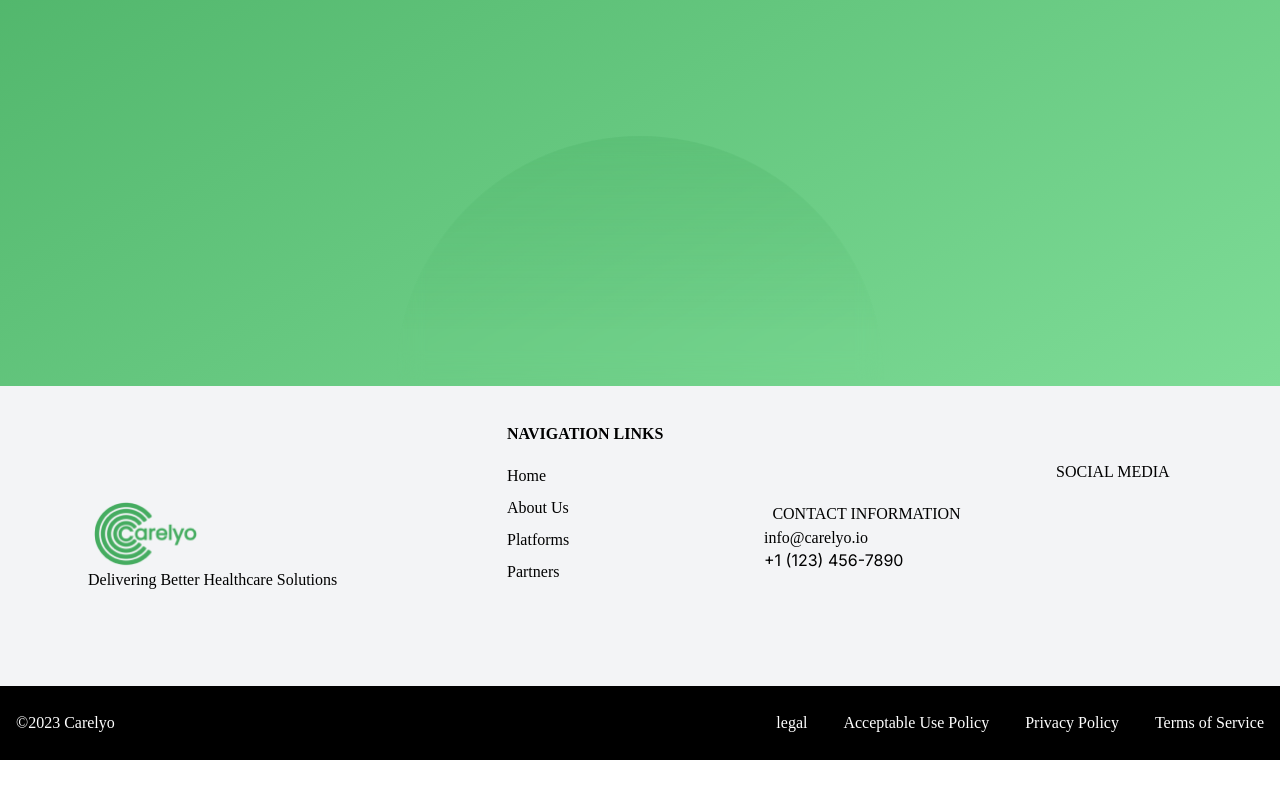
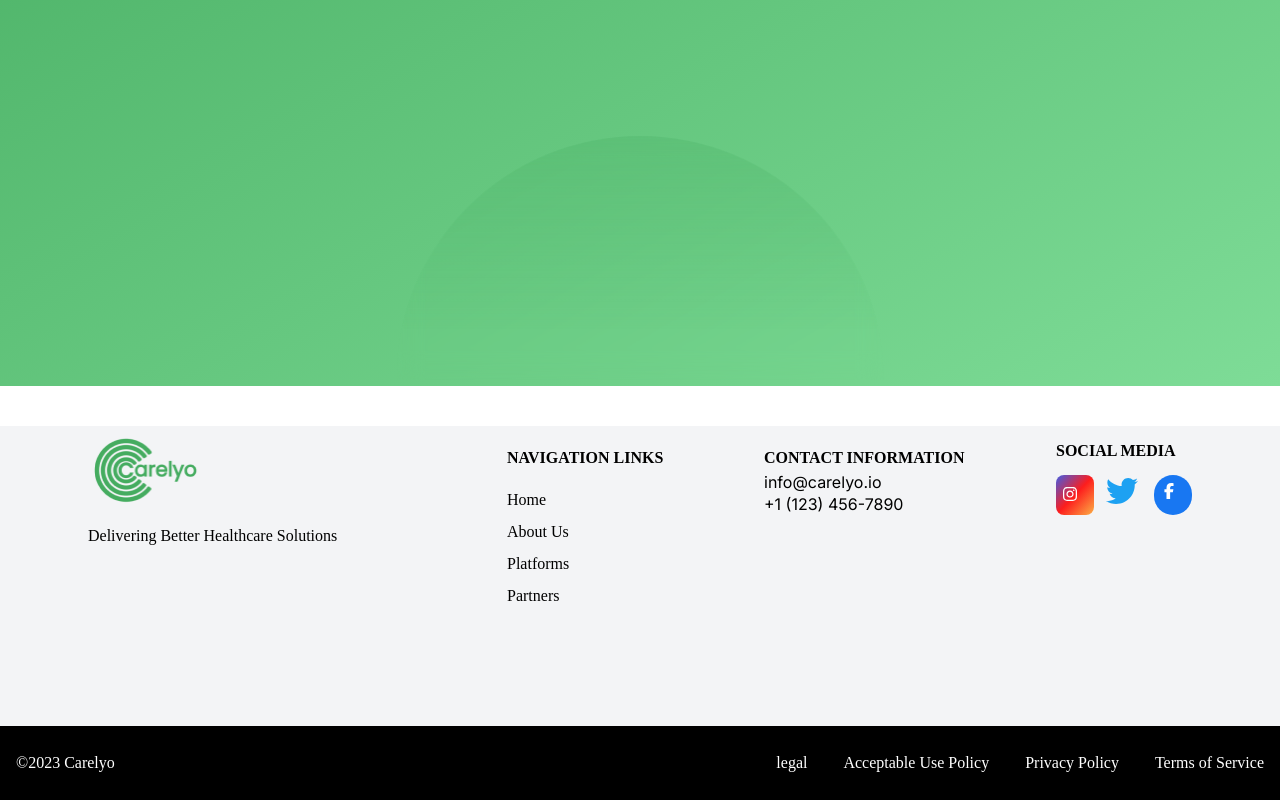
Before and after one commit to meeruu8282/next-mongodb-clerk, a Next.js app: page / in a window 1280 px wide. Shown: the part 502-1302 px from the top of the page. Before the commit the page ends 1262 px from the top, so only its background shows below. Built offline with nearby package versions, Linux system fonts and the light colour scheme.

Commit message:
css for social media footer

```diff
--- a/package.json
+++ b/package.json
@@ -11,6 +11,9 @@
   "dependencies": {
     "@emotion/react": "^11.11.1",
     "@emotion/server": "^11.11.0",
+    "@fortawesome/fontawesome-svg-core": "^6.4.2",
+    "@fortawesome/free-brands-svg-icons": "^6.4.2",
+    "@fortawesome/react-fontawesome": "^0.2.0",
     "@heroicons/react": "^2.0.18",
     "@mantine/core": "^6.0.19",
     "@mantine/hooks": "^6.0.19",
--- a/src/app/globals.css
+++ b/src/app/globals.css
@@ -3,28 +3,25 @@
 @tailwind utilities;
 
 @layer components {
-  .greenBackground{
-    @apply relative h-[730px] w-screen bg-gradient-to-br from-greenBackgroundFrom to-greenBackgroundTo backdrop-blur-md
-
+  .greenBackground {
+    @apply relative h-[730px] w-screen bg-gradient-to-br from-greenBackgroundFrom to-greenBackgroundTo backdrop-blur-md;
   }
 
-  .greenBackgroundTriangle{
-    @apply absolute top-0 right-0 w-[264px] h-[254px] bg-greenBackgroundObjects border-transparent border-r-4 border-solid border-t-8
+  .greenBackgroundTriangle {
+    @apply absolute top-0 right-0 w-[264px] h-[254px] bg-greenBackgroundObjects border-transparent border-r-4 border-solid border-t-8;
   }
 
-  .greenCircleContainer{
-    @apply absolute top-[480px] left-1/2 transform -translate-x-1/2 w-[487px] h-[487px]
+  .greenCircleContainer {
+    @apply absolute top-[480px] left-1/2 transform -translate-x-1/2 w-[487px] h-[487px];
   }
 
-  .greenCircle{
-    @apply rounded-full bg-gradient-to-b from-greenBackgroundObjects to-transparent to-40% backdrop-blur-md h-full relative overflow-hidden
-
+  .greenCircle {
+    @apply rounded-full bg-gradient-to-b from-greenBackgroundObjects to-transparent to-40% backdrop-blur-md h-full relative overflow-hidden;
   }
 
   .checkmark {
     @apply bg-[rgba(69,172,96,1)] text-white flex items-center justify-center w-6 h-6 rounded-full;
   }
-
 }
 
 @layer components {
@@ -58,7 +55,7 @@
   }
 
   .dropdown-visible {
-    @apply block transform translate-y-0.5; /* visa den och placera den i sitt normala läge */
+    @apply block transform translate-y-0.5 z-40; /* visa den och placera den i sitt normala läge */
     visibility: visible;
   }
   .nav-item {
@@ -71,8 +68,4 @@
   .carelyoButtonText {
     @apply h-[22px] text-[16px]  flex items-center justify-between w-full;
   }
-
-  .footertext {
-    @apply flex flex-col items-end space-y-2;
-  }
 }
--- a/src/app/layout.tsx
+++ b/src/app/layout.tsx
@@ -4,7 +4,12 @@ import Link from "next/link";
 import type { Metadata } from "next";
 import { Inter } from "next/font/google";
 import "./globals.css";
-
+import { FontAwesomeIcon } from "@fortawesome/react-fontawesome";
+import {
+  faInstagram,
+  faTwitter,
+  faFacebookF,
+} from "@fortawesome/free-brands-svg-icons";
 const inter = Inter({ subsets: ["latin"] });
 
 export const metadata: Metadata = {
@@ -44,10 +49,10 @@ export default function RootLayout({
         </div>
 
         {children}
-        <div className="bg-gray-100 h-[300px] top-[5978px] flex ">
-          <div className="flex justify-between items-center  mt-9  w-screen h-[270px] p-[0px] pr-[88px] pl-[88px]  ">
+        <div className="bg-gray-100 h-[300px] top-[5978px] flex flex-cool mt-10">
+          <div className="flex justify-between items-center  mt-5 w-screen h-[270px] p-[0px] pr-[88px] pl-[88px]  ">
             {/* Lägg till flex här */}
-            <div className="  w-[332px] h-[114.09px] ">
+            <div className="  w-[332px] h-[114.09px] mt-[-175px] ">
               <div className="w-[113px] h-[68.09px]  ">
                 <Image
                   src="/Mask group.png"
@@ -56,7 +61,7 @@ export default function RootLayout({
                   height={68.09}
                 />
               </div>
-              <div className="w-[332px] h-[22px]  top-0 ">
+              <div className="w-[332px] h-[22px]   mt-5 ">
                 <p className="font-[Poppins] font-normal text-[16px] ">
                   Delivering Better Healthcare Solutions
                 </p>
@@ -68,20 +73,20 @@ export default function RootLayout({
                   NAVIGATION LINKS
                 </p>
               </div>
-              <div className=" w-[150px] h-[222px] gap-[18px] font-[Poppins] font-medium text-[16px]  ">
+              <div className=" w-[150px] h-[222px] gap-[18px] font-[Poppins] font-medium text-[16px] ">
                 <nav className="mt-5">Home</nav>
                 <nav className="mt-2">About Us</nav>
                 <nav className="mt-2"> Platforms</nav>
                 <nav className="mt-2"> Partners</nav>
               </div>
             </div>
-            <div>
+            <div className="  flex flex-col justify-start mt-[-160px]">
               <div className=" w-[205px] h-[110px] gap-[24px]  text-[16px]">
-                <h1 className=" flex justify-center  items-center font-[Poppins] w-[205px] h-[24px]">
+                <h1 className="  font-[Poppins] w-[205px] h-[24px] font-semibold">
                   CONTACT INFORMATION
                 </h1>
-                <div className="">
-                  <h2 className="w-[205px] h-[22px] font-normal font-[Poppins]">
+                <div>
+                  <h2 className="w-[205px] h-[22px] font-normal ">
                     info@carelyo.io
                   </h2>
                 </div>
@@ -91,9 +96,57 @@ export default function RootLayout({
               </div>
             </div>
             <div>
-              <div className="w-[136px] h-[194px] gap-[65px] ">
-                <div>
-                  <h1 className="font-[Poppins]">SOCIAL MEDIA</h1>
+              <div className="w-[136px] h-[194px] gap-[65px]  mt-[-90px]">
+                <div className="">
+                  <h1 className="font-[Poppins]  font-semibold">
+                    SOCIAL MEDIA
+                  </h1>
+                </div>
+                <div className="w[136px] h-[40px] flex mt-3  space-x-3">
+                  <div className="w-[40px] h-[40px]  rounded-lg flex justify-center items-center bg-gradient-to-br from-[#405DE6] via-[#5851DB] via-[#FD1D1D] to-[#FCAF45]    ">
+                    <a
+                      className="w-[25px] h-[25px]  "
+                      href="https://www.instagram.com/your_username/"
+                      target="_blank"
+                      rel="noopener noreferrer"
+                    >
+                      <FontAwesomeIcon
+                        icon={faInstagram}
+                        size="1x"
+                        color="white"
+                      />
+                    </a>
+                  </div>
+
+                  <div className="w-[37.33px] h-[40px] radius-[50px]  ">
+                    <a
+                      className="W-[20px] h-[20px]"
+                      href="https://twitter.com/your_twitter_username"
+                      target="_blank"
+                      rel="noopener noreferrer"
+                    >
+                      <FontAwesomeIcon
+                        icon={faTwitter}
+                        size="2x"
+                        color="#1DA1F2"
+                      />
+                    </a>
+                  </div>
+                  <div className="w-[40px] h-[40px] rounded-[100px] bg-[#1877F2] flex justify-center  ">
+                    <div className="w-[18px] h-[18px]flex items-center mt-1">
+                      <a
+                        href="https://www.facebook.com/your_facebook_username/"
+                        target="_blank"
+                        rel="noopener noreferrer"
+                      >
+                        <FontAwesomeIcon
+                          icon={faFacebookF}
+                          size="1x"
+                          color="white"
+                        />
+                      </a>
+                    </div>
+                  </div>
                 </div>
               </div>
             </div>
--- a/src/app/providers/Components/navbar.tsx
+++ b/src/app/providers/Components/navbar.tsx
@@ -1,6 +1,7 @@
 "use client";
 import Image from "next/image";
 import "font-awesome/css/font-awesome.min.css";
+
 
 import a from "./app.png";
 import { useState } from "react";
```
Also changed, not shown: 1 other file (tests, documents, lock files or other folders).
